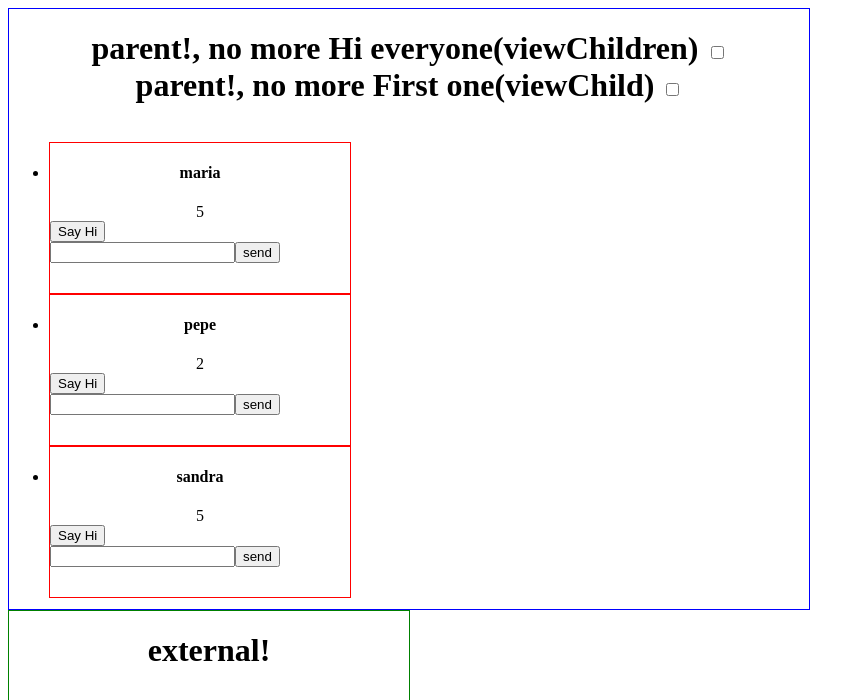
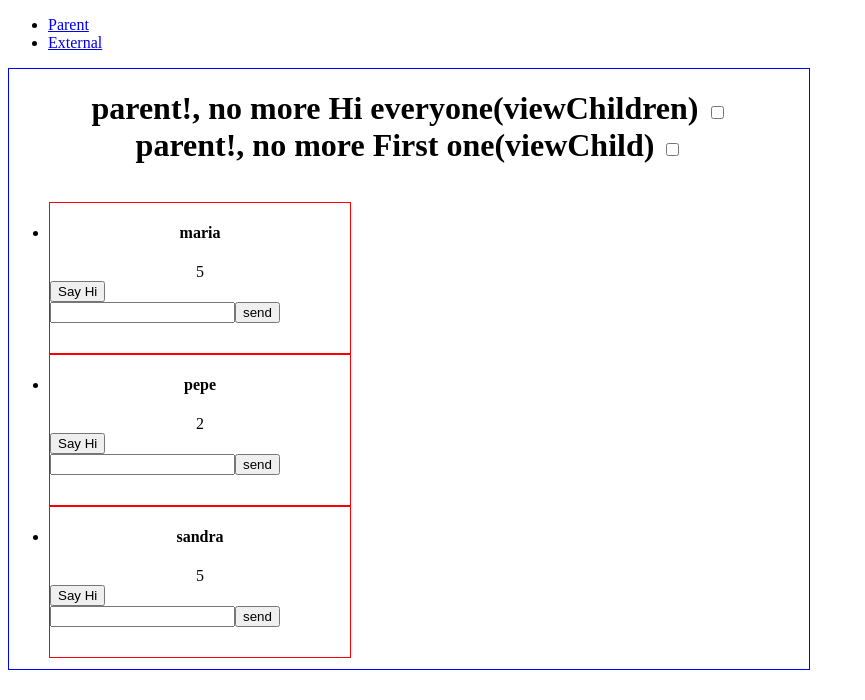
Before and after one commit to juankrlos3c/angular-course, an Angular app: page /parent in a window 1280 px wide. Shown: the top 700 px of the page, without its empty margins (0-865 px from the left). Built offline with nearby package versions, Linux system fonts and the light colour scheme.

Commit message:
simple routing

```diff
--- a/src/app/app.component.html
+++ b/src/app/app.component.html
@@ -1,2 +1,9 @@
-<app-parent-component></app-parent-component>
-<app-external-component></app-external-component>
+<ul>
+  <li>
+        <a href="/parent">Parent</a>
+      </li>
+  <li>
+    <a href="/external">External</a>
+  </li>
+</ul>
+<router-outlet></router-outlet>
--- a/src/app/app.module.ts
+++ b/src/app/app.module.ts
@@ -1,11 +1,24 @@
 import { BrowserModule } from '@angular/platform-browser';
 import { NgModule } from '@angular/core';
+import { AppComponent } from './app.component';
+import { FirstModule } from './firstModule/firstModule.module';
+import { SecondModule } from './secondModule/second.module';
+import { Routes, RouterModule } from '@angular/router';
+import {
+  ParentComponent
+} from './firstModule';
 
-import { AppComponent } from './app.component';
+import {
+  ExternalComponent
+} from './secondModule';
 
-import { FirstModule } from './firstModule/firstModule.module';
+const appRoutes: Routes = [{
+  path: '', redirectTo: '/parent', pathMatch: 'full'
+},
+{ path: 'parent', component: ParentComponent },
+{ path: 'external', component: ExternalComponent }
+];
 
-import { SecondModule } from './secondModule/second.module';
 
 @NgModule({
   declarations: [
@@ -14,7 +27,8 @@ import { SecondModule } from './secondModule/second.module';
   imports: [
     BrowserModule,
     FirstModule,
-    SecondModule
+    SecondModule,
+    RouterModule.forRoot(appRoutes)
   ],
   providers: [],
   bootstrap: [AppComponent]
```
